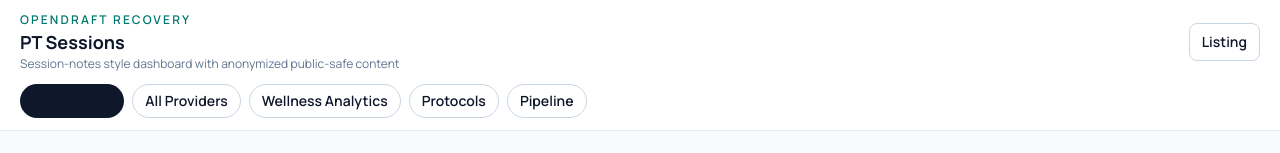
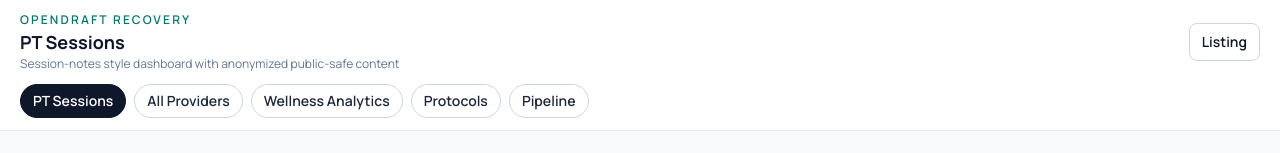
Before and after one commit to JackReis/opendraft-pt-recovery, a Next.js app: page /sessions in a window 1280 px wide. Shown: the top 153 px of the page. Built offline with nearby package versions, Linux system fonts and the light colour scheme.

Commit message:
Fix active tab contrast/readability in top navigation

```diff
--- a/src/app/globals.css
+++ b/src/app/globals.css
@@ -310,6 +310,18 @@ h3 {
   white-space: nowrap;
 }
 
+/* Top nav pills: enforce readable active state */
+.tab-pill {
+  color: #1e293b;
+}
+
+.tab-pill-active,
+.tab-pill[aria-current="page"] {
+  background: #0f172a !important;
+  color: #ffffff !important;
+  border: 1px solid #0f172a !important;
+}
+
 .chip {
   border: 1px solid var(--line);
   background: #fff;
--- a/src/components/AppShell.tsx
+++ b/src/components/AppShell.tsx
@@ -31,7 +31,12 @@ export function AppShell({ title, subtitle, children }: { title: string; subtitl
           {tabs.map((tab) => {
             const active = pathname === tab.href || (tab.href === "/sessions" && pathname === "/");
             return (
-              <Link key={tab.href} href={tab.href} className={`whitespace-nowrap rounded-full px-3 py-1.5 text-sm font-semibold focus-visible:outline focus-visible:outline-2 focus-visible:outline-offset-2 focus-visible:outline-blue-600 ${active ? "bg-slate-900 text-white" : "border border-slate-300 bg-white text-slate-800 hover:bg-slate-100"}`}>
+              <Link
+                key={tab.href}
+                href={tab.href}
+                aria-current={active ? "page" : undefined}
+                className={`tab-pill whitespace-nowrap rounded-full px-3 py-1.5 text-sm font-semibold focus-visible:outline focus-visible:outline-2 focus-visible:outline-offset-2 focus-visible:outline-blue-600 ${active ? "tab-pill-active" : "border border-slate-300 bg-white text-slate-800 hover:bg-slate-100"}`}
+              >
                 {tab.label}
               </Link>
             );
```
